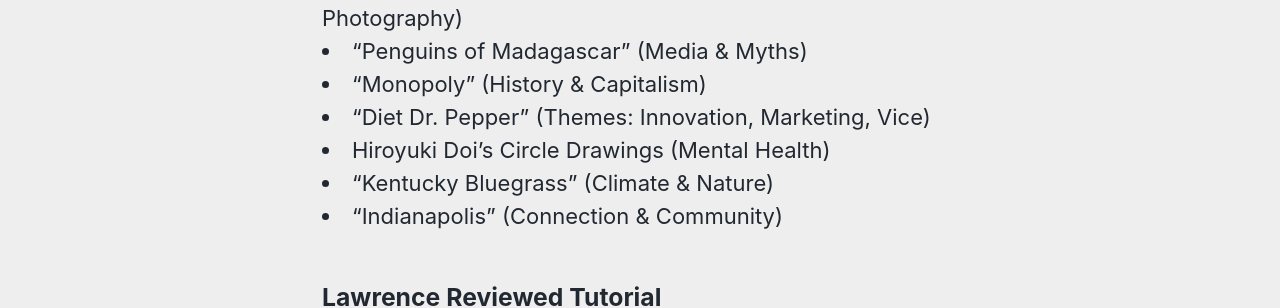
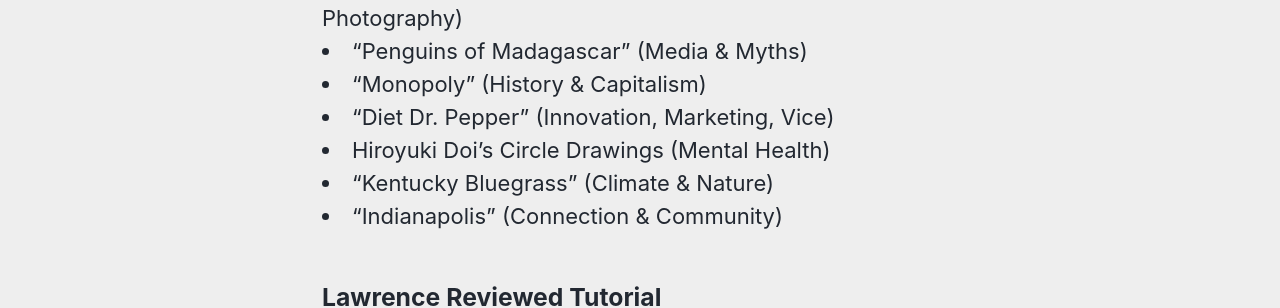
Before and after one commit to idrhku/lawrence-reviewed, a Jekyll site: the page built from _pages/workshops.md, in a window 1280 px wide. Shown: the part 977-1285 px from the top of the page. Built offline with Jekyll 4.4.1, drawn with Linux system fonts in a browser that asks for light colours; cached includes are drawn as plain includes.

Commit message:
Update workshops.md

```diff
--- a/_pages/workshops.md
+++ b/_pages/workshops.md
@@ -26,7 +26,7 @@
 <li>“Three farmers on the way to the dance” (History, Photography)</li>
 <li>“Penguins of Madagascar” (Media & Myths)</li>
 <li>“Monopoly” (History & Capitalism)</li>
-<li>“Diet Dr. Pepper” (Themes: Innovation, Marketing, Vice)</li>
+<li>“Diet Dr. Pepper” (Innovation, Marketing, Vice)</li>
 <li> Hiroyuki Doi’s Circle Drawings (Mental Health)</li>
 <li>“Kentucky Bluegrass” (Climate & Nature)</li>
 <li>“Indianapolis” (Connection & Community)</li>
```
